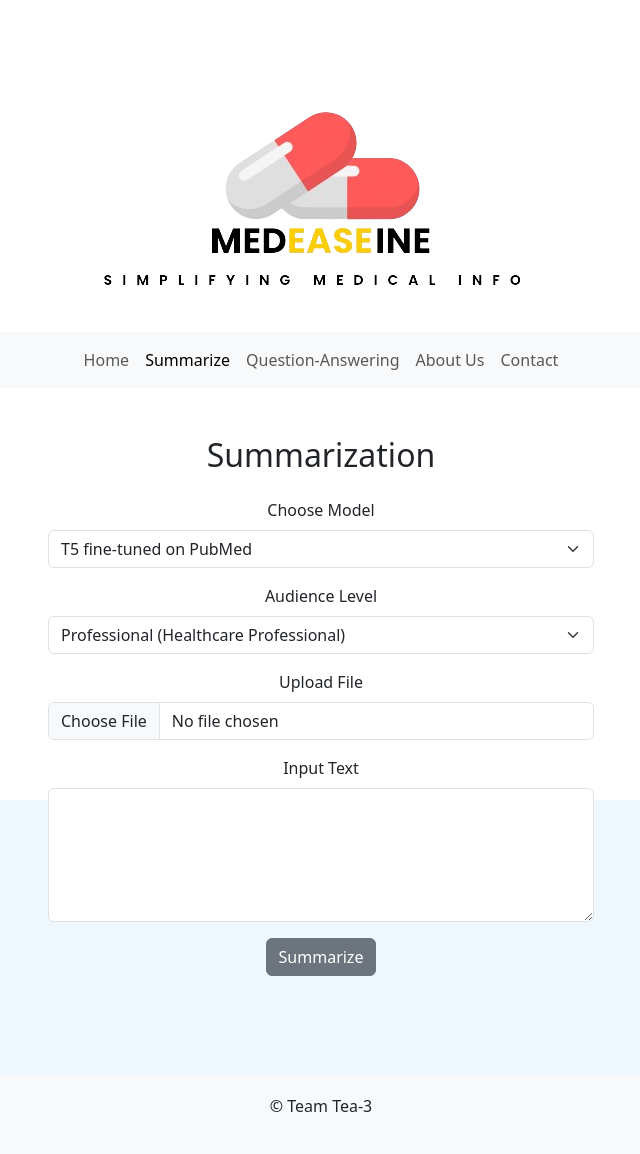
After one commit to Tangsang2003/Abstractive-Summarization-and-Question-Answering-of-Medical-Texts-using-T5, a Flask app: page /summarize in a window 1280 px wide. The commit adds this page. Shown: the whole page, without its empty margins (319-959 px from the left). Run offline with Flask 3, Linux system fonts and the light colour scheme.

Commit message:
Add Gemini model and proper interface

```diff
--- a/app/__init__.py
+++ b/app/__init__.py
@@ -1,5 +1,5 @@
 # app/__init__.py
-
+import os
 from flask import Flask
 
 
--- /dev/null
+++ b/app/forms.py
@@ -0,0 +1,17 @@
+# forms.py
+from flask_wtf import FlaskForm
+from wtforms import SelectField, FileField, TextAreaField, SubmitField
+from wtforms.validators import DataRequired
+
+
+class SummarizeForm(FlaskForm):
+    model_choice = SelectField('Choose Model', choices=[('t5-pubmed', 'T5 fine-tuned on PubMed'
+                                                         ), ('google-gemini', 'Google Gemini '
+                                                                              '(Recommended)')],
+                               validators=[DataRequired()])
+    gemini_option = SelectField('Audience Level', choices=[('professional', 'Professional (Healthcare Professional)'),
+                                                          ('intermediate', 'Intermediate (Informed Individual)'),
+                                                          ('layman', 'Layman (General Public)')], validators=[])
+    file_upload = FileField('Upload File')
+    input_text = TextAreaField('Input Text')
+    submit = SubmitField('Summarize')
--- a/app/routes.py
+++ b/app/routes.py
@@ -1,6 +1,12 @@
-from flask import render_template, request, Blueprint, current_app
-from app.utils.summarization import summarize_text
+from flask import render_template, request, Blueprint, current_app, flash, redirect, url_for
+from app.utils.summarization import summarize_text, google_summary, extract_text_from_pdf, allowed_file
 from app.utils.question_answering import answer_question
+from flask_wtf import FlaskForm
+from wtforms import SelectField, FileField, TextAreaField, SubmitField
+from wtforms.validators import DataRequired
+import markdown2
+
+from .forms import SummarizeForm
 
 
 bp = Blueprint('main', __name__)
@@ -9,15 +15,15 @@ bp = Blueprint('main', __name__)
 @bp.route('/')
 @bp.route('/home')
 def home():
-    return render_template('home.html')
+    return render_template('home.html', active_page='home')
 
 
-@bp.route('/summarize', methods=['POST'])
-def summarize():
-    input_text = request.form['input_text']
-    summarization_model = current_app.summarization_model
-    summary = summarize_text(input_text, summarization_model)
-    return render_template('result.html', result=summary, task="Summarization")
+# @bp.route('/summarize', methods=['POST'])
+# def summarize():
+#     input_text = request.form['input_text']
+#     summarization_model = current_app.summarization_model
+#     summary = summarize_text(input_text, summarization_model)
+#     return render_template('result.html', result=summary, task="Summarization")
 
 
 @bp.route('/answer', methods=['POST'])
@@ -27,3 +33,62 @@ def answer():
     question = request.form['question']
     answer = answer_question(input_text, question, qa_model)
     return render_template('result.html', result=answer, task="Question Answering")
+
+
+@bp.route('/summarize', methods=['GET', 'POST'])
+def summarize():
+    form = SummarizeForm()
+    if form.validate_on_submit():
+        model = form.model_choice.data
+        if form.file_upload.data:
+            # Check if the file is a PDF
+            file = form.file_upload.data
+            if allowed_file(file.filename):
+                file_contents = extract_text_from_pdf(file)
+                if model == 'google-gemini':
+                    level = form.gemini_option.data
+                    if level == 'professional':
+                        summary = google_summary(file_contents, level).text
+                    elif level == 'intermediate':
+                        summary = google_summary(file_contents, level).text
+                    else:
+                        summary = google_summary(file_contents, level).text
+
+                    # Convert Markdown to HTML
+                    html_content = markdown2.markdown(summary)
+                    # Render the results template with the HTML content
+                    return render_template('result.html', html_content=html_content, task="Summarization")
+                else:
+                    summarization_model = current_app.summarization_model
+                    summary = summarize_text(file_contents, summarization_model)
+                    return render_template('result.html', result=summary, task='Summarization')
+
+            else:
+                flash('Only PDF files are allowed!', 'danger')
+                return redirect(url_for('main.summarize'))
+
+        elif form.input_text.data:
+            if model == 'google-gemini':
+                level = form.gemini_option.data
+                if level == 'professional':
+                    summary = google_summary(form.input_text.data, level).text
+                elif level == 'intermediate':
+                    summary = google_summary(form.input_text.data, level).text
+                else:
+                    summary = google_summary(form.input_text.data, level).text
+                # Convert Markdown to HTML
+                html_content = markdown2.markdown(summary)
+
+                # Render the results template with the HTML content
+                return render_template('result.html', html_content=html_content, task="Summarization")
+            # Logic to summarize from input text using selected model
+            else:
+                summarization_model = current_app.summarization_model
+                summary = summarize_text(form.input_text.data, summarization_model)
+                return render_template('result.html', result=summary, task="Summarization")
+        else:
+            summary = "No input provided"
+
+        return render_template('result.html', result=summary, task="Summarization")
+
+    return render_template('summarize.html', form=form, active_page="summarize")
--- /dev/null
+++ b/app/static/css/styles.css
@@ -0,0 +1,44 @@
+body, html {
+    margin: 0;
+    padding: 0;
+    height: 100%;
+    background-color: #f0f8ff; /* Aesthetic light blue background color */
+    color: #333; /* Dark grey text color for contrast */
+    font-family: 'Arial', sans-serif; /* Clean font for readability */
+    text-align: center;
+}
+
+
+/* Center the image */
+#title-image {
+    max-width: 100%;
+    height: auto;
+    margin-bottom: 30px;
+    margin-top: 100px;
+}
+
+ .footer {
+
+            margin-top: 98px;
+            text-align: center;
+            padding: 20px;
+            background-color: #f8f9fa; /* Light grey background */
+        }
+
+.bg-body-tertiary{
+    width: 50rem;
+    margin:auto;
+}
+
+#flask-msg{
+margin-top: 10px
+}
+.lead{
+margin: auto;
+width: 50rem;
+justify-content: center;
+}
+
+#get-started{
+    margin-top: 10px;
+}
--- /dev/null
+++ b/app/static/js/script.js
@@ -0,0 +1,55 @@
+//document.addEventListener('DOMContentLoaded', function () {
+//    const modelChoice = document.getElementById('model_choice');
+//    const geminiOption = document.getElementById('gemini_option');
+//
+//    modelChoice.addEventListener('change', function () {
+//        if (modelChoice.value === 'google-gemini') {
+//            geminiOption.disabled = false;
+//        } else {
+//            geminiOption.disabled = true;
+//            geminiOption.value = 'professional';
+//        }
+//    });
+//});
+
+document.addEventListener('DOMContentLoaded', function () {
+    const modelChoice = document.getElementById('model_choice');
+    const geminiOption = document.getElementById('gemini_option');
+
+    modelChoice.addEventListener('change', function () {
+        if (modelChoice.value === 'google-gemini') {
+            geminiOption.querySelectorAll('option').forEach(option => {
+                option.style.display = 'block';  // Show all options
+            });
+        } else if (modelChoice.value === 't5-pubmed') {
+            geminiOption.querySelectorAll('option').forEach(option => {
+                if (option.value === 'professional') {
+                    option.style.display = 'block';  // Show 'Professional' option
+                } else {
+                    option.style.display = 'none';   // Hide other options
+                }
+            });
+            geminiOption.value = 'professional';  // Select 'Professional' by default
+        } else {
+            geminiOption.value = 'professional';  // Select 'Professional' by default for other models
+        }
+    });
+
+    // Initial setup based on current value of modelChoice
+    if (modelChoice.value === 'google-gemini') {
+        geminiOption.querySelectorAll('option').forEach(option => {
+            option.style.display = 'block';  // Show all options
+        });
+    } else if (modelChoice.value === 't5-pubmed') {
+        geminiOption.querySelectorAll('option').forEach(option => {
+            if (option.value === 'professional') {
+                option.style.display = 'block';  // Show 'Professional' option
+            } else {
+                option.style.display = 'none';   // Hide other options
+            }
+        });
+        geminiOption.value = 'professional';  // Select 'Professional' by default
+    } else {
+        geminiOption.value = 'professional';  // Select 'Professional' by default for other models
+    }
+});
--- /dev/null
+++ b/app/templates/layout.html
@@ -0,0 +1,63 @@
+<!DOCTYPE html>
+<html lang="en">
+<head>
+    <meta charset="UTF-8">
+    <title>{% block title %}MedEaseIne: Simplifying Medical Information{% endblock %}</title>
+    <link rel="stylesheet" href="{{ url_for('static', filename='css/styles.css') }}">
+    <link rel="icon" href="{{ url_for('static', filename='favicon-2.ico') }}" type="image/x-icon">
+    <link href="https://cdn.jsdelivr.net/npm/bootstrap@5.3.3/dist/css/bootstrap.min.css" rel="stylesheet" integrity="sha384-QWTKZyjpPEjISv5WaRU9OFeRpok6YctnYmDr5pNlyT2bRjXh0JMhjY6hW+ALEwIH" crossorigin="anonymous">
+    <script src="https://cdn.jsdelivr.net/npm/bootstrap@5.3.3/dist/js/bootstrap.bundle.min.js" integrity="sha384-YvpcrYf0tY3lHB60NNkmXc5s9fDVZLESaAA55NDzOxhy9GkcIdslK1eN7N6jIeHz" crossorigin="anonymous"></script>
+    <script src="{{ url_for('static', filename='js/script.js') }}" defer></script>
+</head>
+<body>
+{% with messages = get_flashed_messages(with_categories=true) %}
+        {% if messages %}
+            <div id="flask-msg" class="container">
+                {% for category, message in messages %}
+                    <div class="alert alert-{{ category }}">
+                        <button type="button" class="btn-close" data-bs-dismiss="alert" aria-label="Close"></button>
+                        {{ message }}
+                    </div>
+                {% endfor %}
+            </div>
+        {% endif %}
+    {% endwith %}
+    <img id="title-image" src="{{ url_for('static', filename='images/medeasein-home-title.png') }}" alt="title-logo">
+    <nav id="top-nav" class="navbar navbar-expand-lg bg-body-tertiary">
+        <div class="container-fluid">
+            <div class="collapse navbar-collapse justify-content-center" id="navbarSupportedContent">
+                <ul class="navbar-nav">
+                    <li class="nav-item">
+                        <a class="nav-link {% if active_page == 'home' %}active{% endif %}" href="{{ url_for('main.home') }}">Home</a>
+                    </li>
+                    <li class="nav-item">
+                        <a class="nav-link {% if active_page == 'summarize' %}active{% endif %}" href="{{ url_for('main.summarize') }}">Summarize</a>
+                    </li>
+                    <li class="nav-item">
+                        <a class="nav-link {% if active_page == 'answer' %}active{% endif %}" href="#">Question-Answering</a>
+                    </li>
+                    <li class="nav-item">
+                        <a class="nav-link {% if active_page == 'about' %}active{% endif %}" href="#">About Us</a>
+                    </li>
+                    <li class="nav-item">
+                        <a class="nav-link {% if active_page == 'contact' %}active{% endif %}" href="#">Contact</a>
+                    </li>
+                </ul>
+            </div>
+        </div>
+    </nav>
+
+
+    <div class="container mt-4">
+        {% block content %}
+        {% endblock %}
+    </div>
+<!-- Footer -->
+    <footer class="footer">
+            <div class="container text-center">
+                <p>&copy; Team Tea-3</p>
+            </div>
+        </footer>
+
+</body>
+</html>
--- /dev/null
+++ b/app/templates/summarize.html
@@ -0,0 +1,36 @@
+<!-- summarize.html -->
+{% extends 'layout.html' %}
+{% block title %}Summarization{% endblock %}
+
+{% block content %}
+<div class="row">
+    <div class="col-md-6 offset-md-3">
+        <h2 class="mt-4 mb-4">Summarization</h2>
+        <form method="POST" enctype="multipart/form-data">
+            {{ form.hidden_tag() }}
+
+            <div class="mb-3">
+                {{ form.model_choice.label(class="form-label") }}
+                {{ form.model_choice(class="form-select") }}
+
+            </div>
+            <div class="mb-3">
+                {{ form.gemini_option.label(class="form-label") }}
+                {{ form.gemini_option( class="form-select") }}
+            </div>
+
+            <div class="mb-3">
+                {{ form.file_upload.label(class="form-label d-block") }}
+                {{ form.file_upload(class="form-control") }}
+            </div>
+
+            <div class="mb-3">
+                {{ form.input_text.label(class="form-label") }}
+                {{ form.input_text(class="form-control", rows=5) }}
+            </div>
+
+            <button type="submit" class="btn btn-secondary">Summarize</button>
+        </form>
+    </div>
+</div>
+{% endblock %}
```
Also changed, not shown: app/templates/home.html (+16 -19 lines), app/templates/result.html (+4 -3 lines), app/utils/processing.py (added, +27 -0 lines), app/utils/summarization.py (+38 -1 lines), requirements.txt (+8 -3 lines), test.py (added, +76 -0 lines), app/static/favicon-2.ico (added), app/static/favicon.ico (added), app/static/images/medeasein-home-title.png (added), app/static/images/medeasein-title.png (added).
